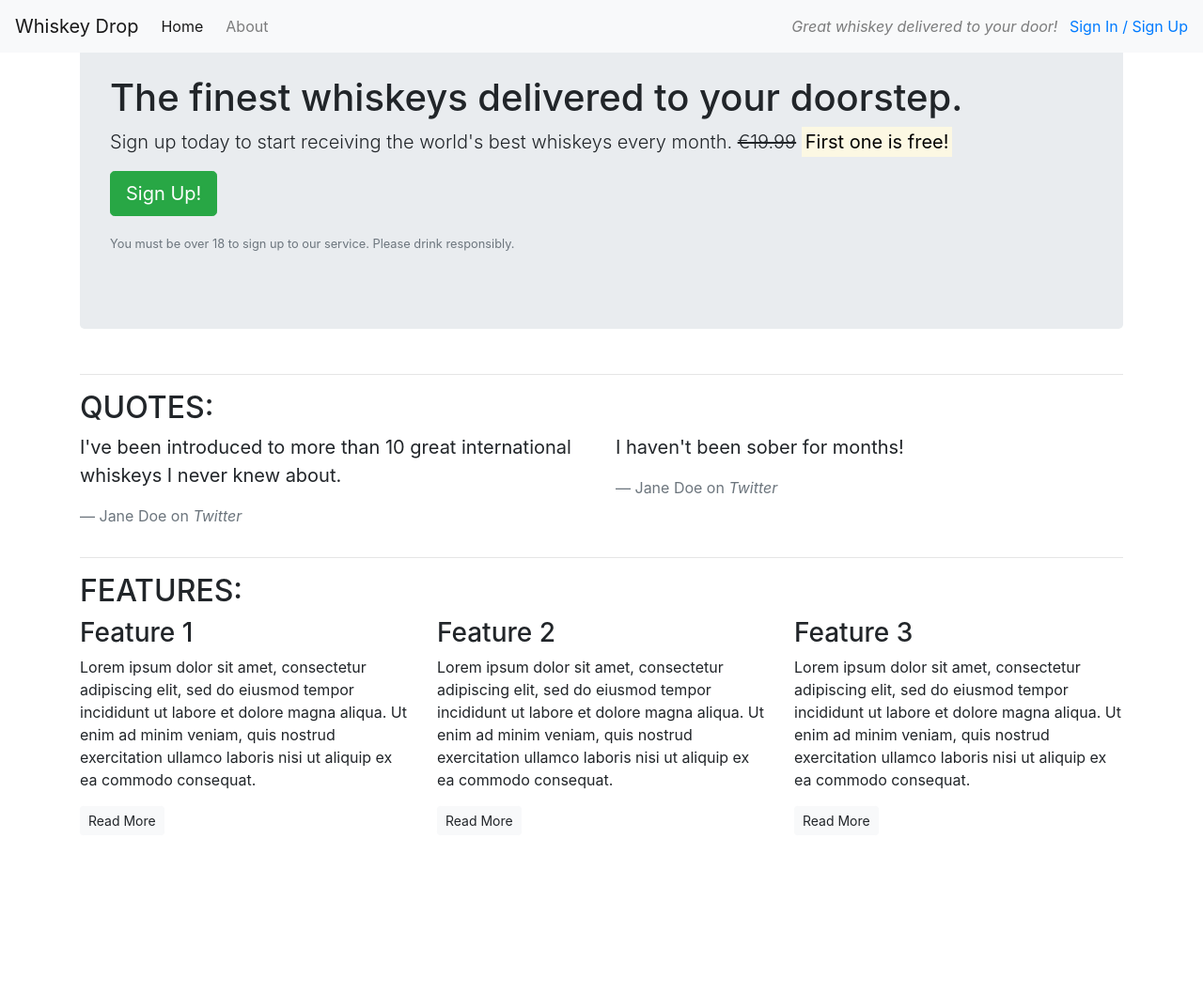
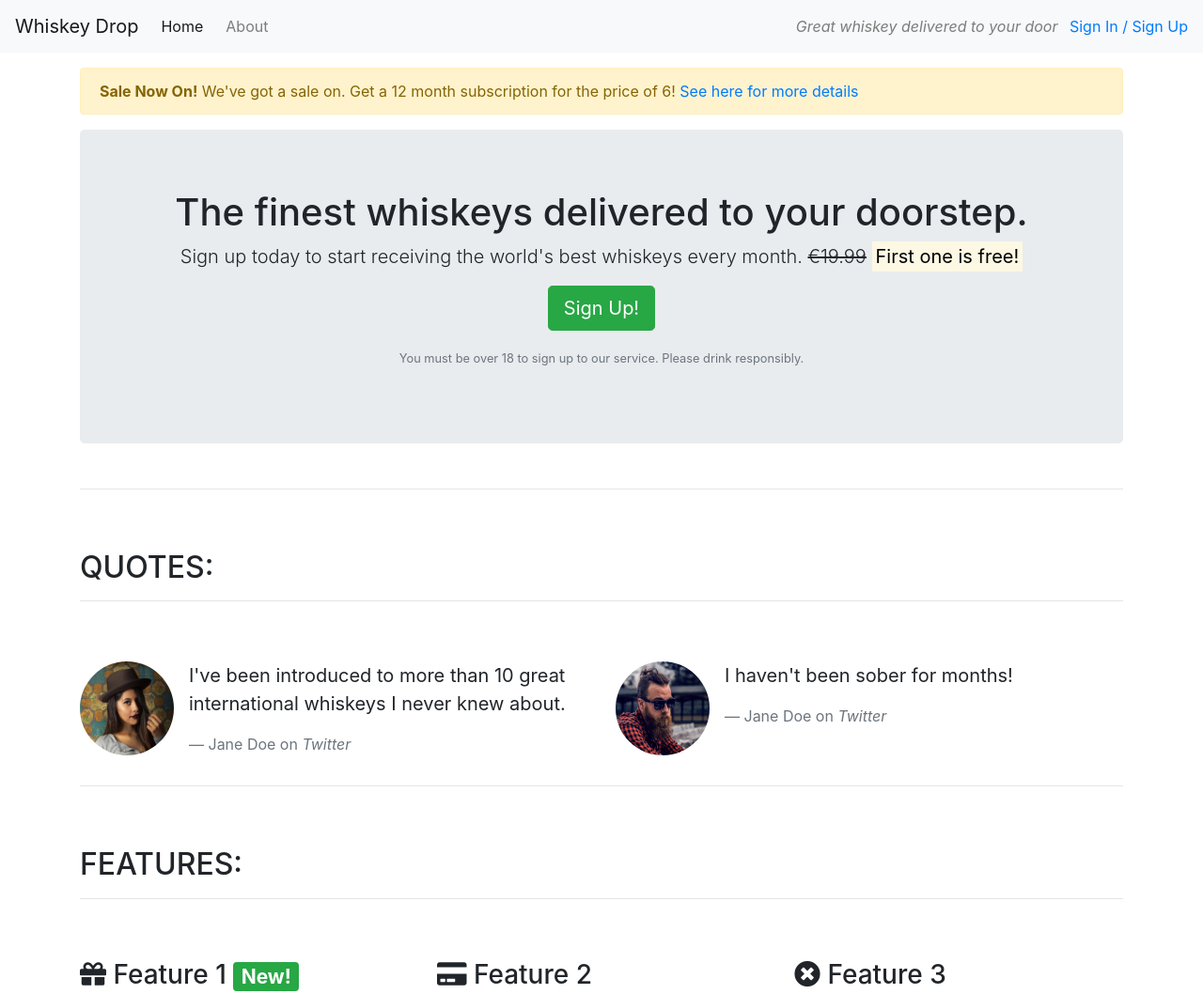
Before and after one commit to StringerMus/bootstrap, a plain HTML site: page index.html in a window 1280 px wide. Shown: the top 1058 px of the page at 94% size. Before the commit the page ends 905 px from the top, so only its background shows below. Drawn offline with nearby package versions, Linux system fonts and the light colour scheme.

Commit message:
Add images, add icons and link font awesome.

```diff
--- a/index.html
+++ b/index.html
@@ -1,32 +1,43 @@
 <!DOCTYPE html>
-<html lang="en">
+<html lang="en-us">
+
 <head>
-    <meta charset="UTF-8">
+    <meta charset="utf-8">
     <meta name="viewport" content="width=device-width, initial-scale=1.0">
-    <title>Raw Rebel | No Guts No Glory</title>
-    <link rel="stylesheet" href="https://cdn.jsdelivr.net/npm/bootstrap@4.1.3/dist/css/bootstrap.min.css" integrity="sha384-MCw98/SFnGE8fJT3GXwEOngsV7Zt27NXFoaoApmYm81iuXoPkFOJwJ8ERdknLPMO" crossorigin="anonymous">
-<script src="https://cdn.jsdelivr.net/npm/bootstrap@4.1.3/dist/js/bootstrap.min.js" integrity="sha384-ChfqqxuZUCnJSK3+MXmPNIyE6ZbWh2IMqE241rYiqJxyMiZ6OW/JmZQ5stwEULTy" crossorigin="anonymous">
-</script>
+    <title>Whiskey Drop | Taste a new whiskey every month</title>
+    <link rel="stylesheet" href="https://maxcdn.bootstrapcdn.com/bootstrap/4.1.3/css/bootstrap.min.css">
+    <link rel="stylesheet" href="https://use.fontawesome.com/releases/v5.6.1/css/all.css" integrity="sha384-gfdkjb5BdAXd+lj+gudLWI+BXq4IuLW5IT+brZEZsLFm++aCMlF1V92rMkPaX4PP" crossorigin="anonymous">
 </head>
 
 <body>
-    <nav class="navbar navbar-light bg-light navbar-expand-sm fixed-top">
-        <a href="/" class="navbar-brand">Whiskey Drop</a>
+    <!--Nav-->
+    <nav class="navbar navbar-light navbar-expand-sm bg-light">
+        <a href="/" class="navbar-brand">
+                    Whiskey Drop</a>
         <ul class="navbar-nav mr-auto">
             <li class="active nav-item mr-2"><a class="nav-link" href="/">Home</a></li>
-            <li class="nav-item mr-2"><a class="nav-link" href="/about">About</a></li>
-            <li class="nav-item mr-2 d-block d-sm-none"><a class="nav-link" href="/login">Sign In / Sign Up</a></li>
+            <li class="nav-item mr-2"><a class="nav-link" href="">About</a></li>
+            <li class="nav-item mr-2 d-block d-sm-none"><a class="nav-link" href="">Sign In / Sign Up</a></li>
         </ul>
+
         <div class="d-none d-md-block">
-            <p class="navbar-text my-auto mr-2"><i>Great whiskey delivered to your door!</i></p>
+            <p class="navbar-text my-auto mr-2"><i>Great whiskey delivered to your door</i></p>
             <a href="/login">Sign In / Sign Up</a>
         </div>
+        <!--</div>-->
     </nav>
     <article class="container mt-3">
+        <div class="row d-none d-sm-block">
+            <div class="col-12">
+                <div class="alert alert-warning">
+                    <strong>Sale Now On!</strong> We've got a sale on. Get a 12 month subscription for the price of 6! <a href="">See here for more details</a>
+                </div>
+            </div>
+        </div>
         <!-- Callout -->
         <div class="row">
             <div class="col-12">
-                <section class="callout jumbotron">
+                <section class="callout jumbotron text-center">
                     <h1>The finest whiskeys delivered to your doorstep.</h1>
                     <p class="lead">Sign up today to start receiving the world's best whiskeys every month.
                         <s class="d-none d-sm-inline">€19.99</s>
@@ -39,57 +50,71 @@
         </div>
         <!-- /.callout -->
         <hr>
-
         <!-- Quotes -->
         <section class="quotes">
             <div class="row">
-                <div class="col-12">
+                <div class="col-12 my-5">
                     <h2 class="text-uppercase">Quotes:</h2>
+                    <hr />
                 </div>
             </div>
             <div class="row">
                 <div class="col-12 col-md-6">
+                    <div class="media">
+                        <div class="d-none d-sm-block">
+                            <img src="images/girl-image.png" class="rounded-circle mr-3" height=100 width=100>
+                        </div>
+                        <div class="media-body">
                             <blockquote class="blockquote">
                                 <p>I've been introduced to more than 10 great international whiskeys I never knew about.</p>
                                 <footer class="blockquote-footer">Jane Doe on <cite title="Twitter">Twitter</cite></footer>
                             </blockquote>
                         </div>
+                    </div>
+                </div>
                 <div class="col-12 col-md-6">
+                    <div class="media">
+                        <div class="d-none d-sm-block">
+                            <img src="images/guy-image.png" class="rounded-circle mr-3" height=100 width=100>
+                        </div>
+                        <div class="media-body">
                             <blockquote class="blockquote">
                                 <p>I haven't been sober for months!</p>
                                 <footer class="blockquote-footer">Jane Doe on <cite title="Twitter">Twitter</cite></footer>
                             </blockquote>
                         </div>
                     </div>
+                </div>
+            </div>
         </section>
         <!-- /.quotes -->
         <hr>
-
         <!-- Features -->
         <section class="features">
             <div class="row">
-                <div class="col-12">
+                <div class="col-12 my-5">
                     <h2 class="text-uppercase">Features:</h2>
+                    <hr />
                 </div>
             </div>
             <div class="row">
                 <div class="col-12 col-md-6 col-lg-4">
                     <div class="feature">
-                        <h3>Feature 1</h3>
+                        <h3><i class="fas fa-gift d-none d-sm-inline"></i> Feature 1 <span class="badge badge-success">New!</span></h3>
                         <p>Lorem ipsum dolor sit amet, consectetur adipiscing elit, sed do eiusmod tempor incididunt ut labore et dolore magna aliqua. Ut enim ad minim veniam, quis nostrud exercitation ullamco laboris nisi ut aliquip ex ea commodo consequat.</p>
                         <p><a class="btn btn-sm btn-light" href="">Read More</a></p>
                     </div>
                 </div>
                 <div class="col-12 col-md-6 col-lg-4">
                     <div class="feature">
-                        <h3>Feature 2</h3>
+                        <h3><i class="fas fa-credit-card d-none d-sm-inline"></i> Feature 2</h3>
                         <p>Lorem ipsum dolor sit amet, consectetur adipiscing elit, sed do eiusmod tempor incididunt ut labore et dolore magna aliqua. Ut enim ad minim veniam, quis nostrud exercitation ullamco laboris nisi ut aliquip ex ea commodo consequat.</p>
                         <p><a class="btn btn-sm btn-light" href="">Read More</a></p>
                     </div>
                 </div>
                 <div class="col-12 d-md-none d-lg-block col-lg-4">
                     <div class="feature">
-                        <h3>Feature 3</h3>
+                        <h3><i class="fas fa-times-circle d-none d-sm-inline"></i> Feature 3</h3>
                         <p>Lorem ipsum dolor sit amet, consectetur adipiscing elit, sed do eiusmod tempor incididunt ut labore et dolore magna aliqua. Ut enim ad minim veniam, quis nostrud exercitation ullamco laboris nisi ut aliquip ex ea commodo consequat.</p>
                         <p><a class="btn btn-sm btn-light" href="">Read More</a></p>
                     </div>
```
Also changed, not shown: images/girl-image.png (added), images/guy-image.png (added). Lines whose indentation alone changed are shown as unchanged.
